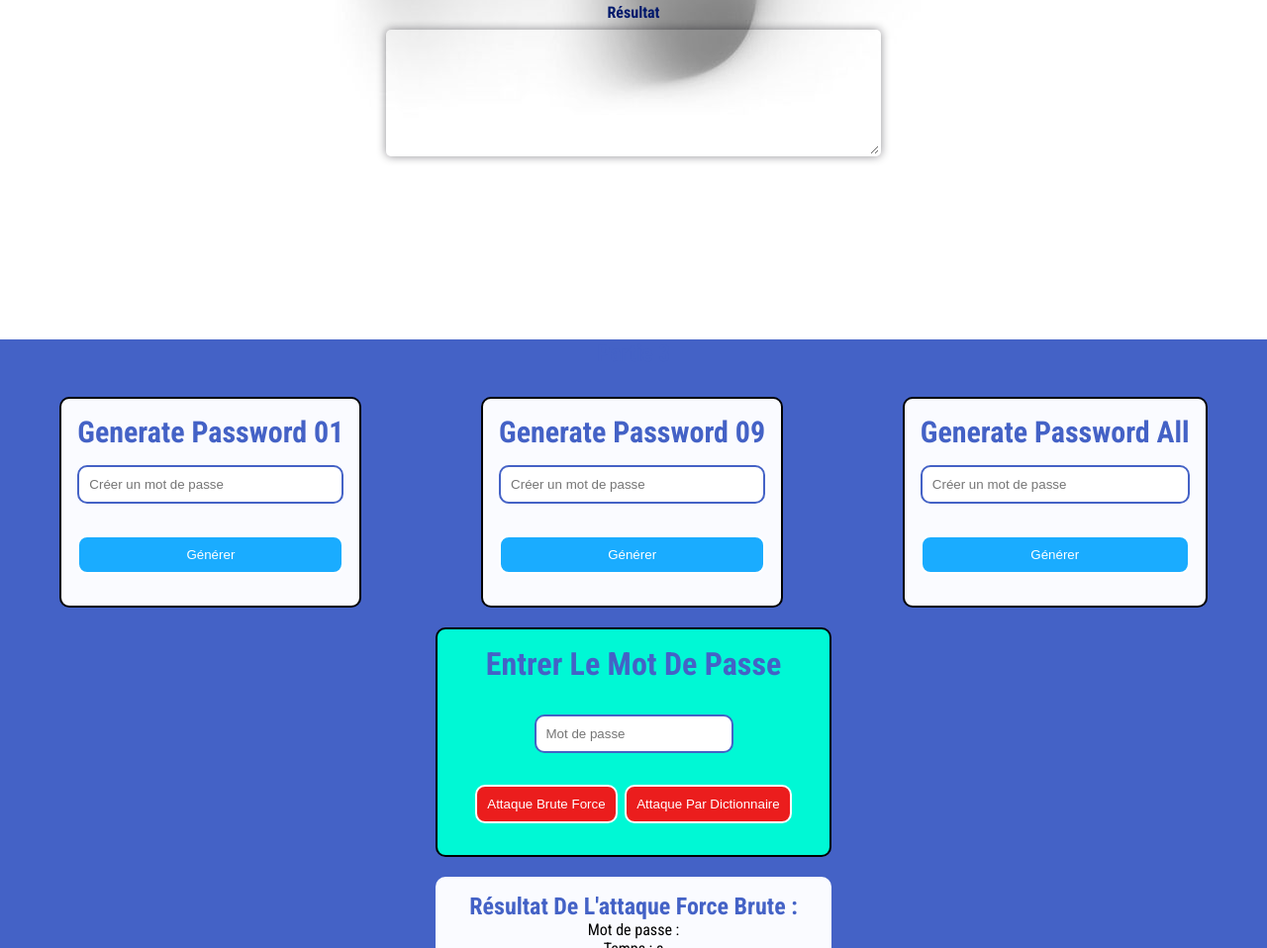
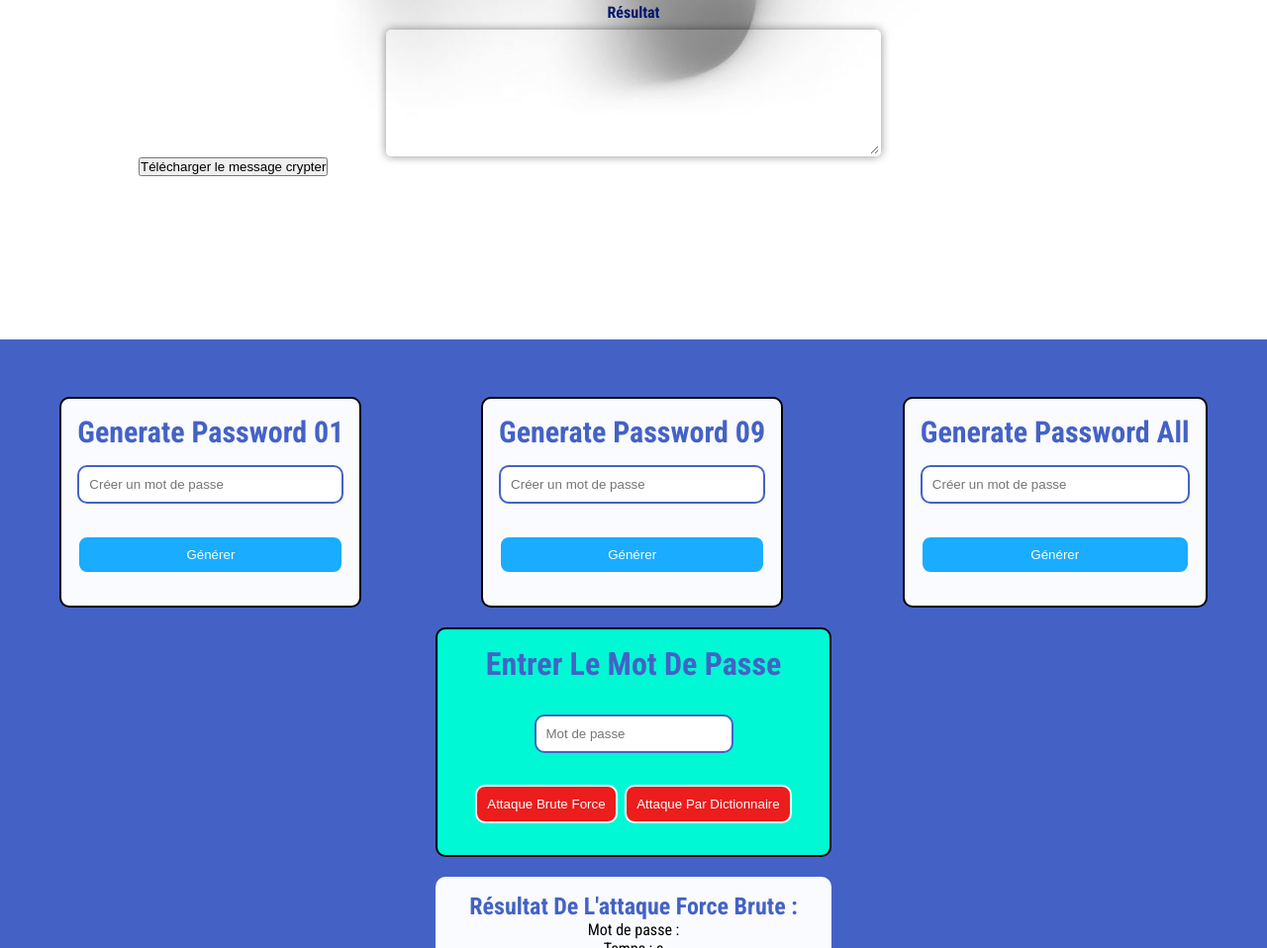
Before and after one commit to farouk1602/Cryptographie-, a website: page main.html in a window 1280 px wide. Shown: the part 1257-2215 px from the top of the page at 99% size. Drawn offline with Linux system fonts and the light colour scheme.

Commit message:
Add files via upload

```diff
--- a/main.html
+++ b/main.html
@@ -61,6 +61,9 @@
             <h3>Résultat</h3>
             <textarea id="result" rows="4" cols="50"></textarea>
           </div>
+        </div>
+        <div class="download">
+          <button id="downloadButton">Télécharger le message crypter</button>
         </div>
       </div>
     </div>
```
